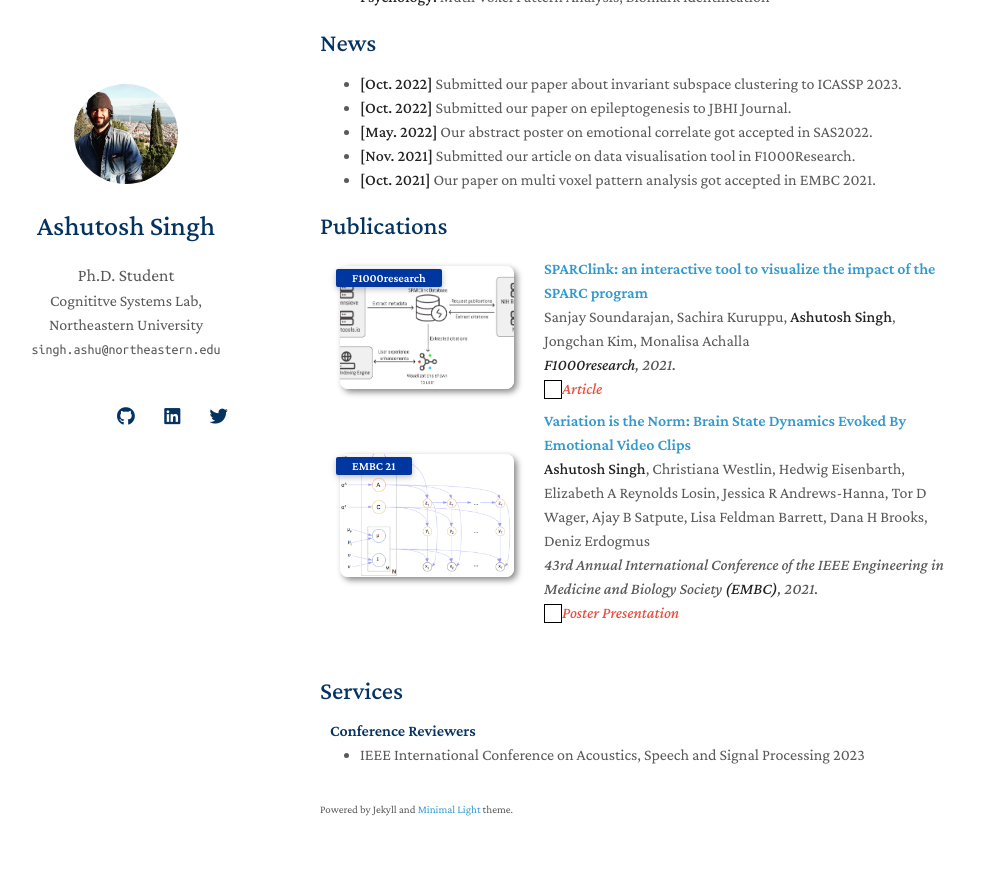
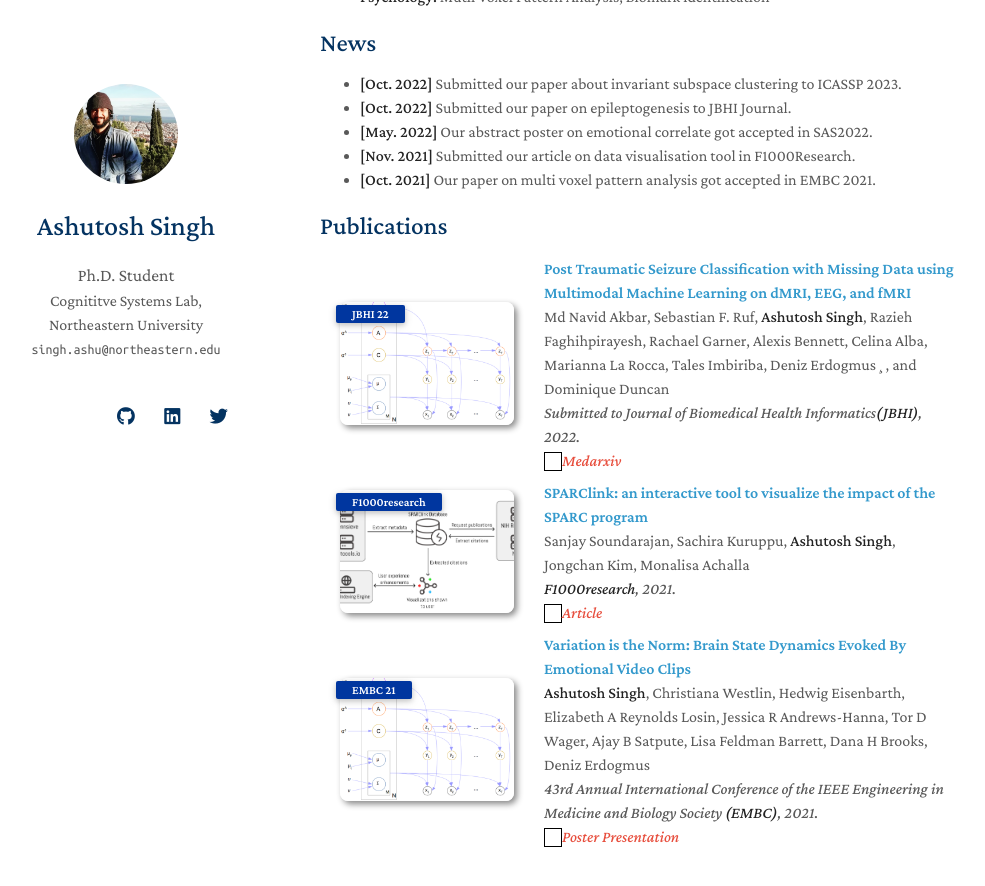
Before and after one commit to ashutosh17dec/ashutosh17dec.github.io, a Jekyll site: the page built from index.md, in a window 1280 px wide and 900 px high, scrolled down 518 px. Shown: the top 886 px of the window, without its empty margins (150-1135 px from the left). Built offline with Jekyll 4.4.1, drawn with Linux system fonts in a browser that asks for light colours; nearby versions of some CDN libraries; a style sheet for code colours, icons or effects is not loaded; our own code applies the rules of GitHub Pages for plain Markdown files.

Commit message:
Update publications.md

```diff
--- a/_includes/publications.md
+++ b/_includes/publications.md
@@ -2,6 +2,28 @@
 
 <div class="publications">
 <ol class="bibliography">
+
+<li>
+<div class="pub-row">
+
+  <div class="col-sm-3 abbr" style="position: relative;padding-right: 15px;padding-left: 15px;">
+    <img src="assets/img/Screenshot from 2023-01-12 05-51-20.png" class="teaser img-fluid z-depth-1">
+    <abbr class="badge">JBHI 22</abbr>
+  </div>
+
+  <div class="col-sm-9" style="position: relative;width: 100%;padding-right: 15px;padding-left: 20px;">
+    <div class="title"><a href="https://arxiv.org/pdf/2110.12392.pdf"> Post Traumatic Seizure Classification with Missing Data using Multimodal Machine Learning on dMRI, EEG, and fMRI</a></div>
+    <div class="author">Md Navid Akbar, Sebastian F. Ruf, <strong>Ashutosh Singh</strong>, Razieh Faghihpirayesh, Rachael Garner, Alexis
+Bennett, Celina Alba, Marianna La Rocca, Tales Imbiriba, Deniz Erdogmus¸, and Dominique Duncan</div>
+    <div class="periodical"><em> Submitted to Journal of Biomedical Health Informatics<strong>(JBHI)</strong>, 2022.</em></div>
+    <div class="links">
+      <a href="https://ieeexplore.ieee.org/stamp/stamp.jsp?tp=&arnumber=9630852" class="btn btn-sm z-depth-0" role="button" target="_blank" style="font-size:12px;"></a>
+      <strong><i style="color:#e74d3c">Medarxiv</i></strong>
+    </div>
+  </div>
+</div>
+</li>
+
 <li>
 <div class="pub-row">
 
```
